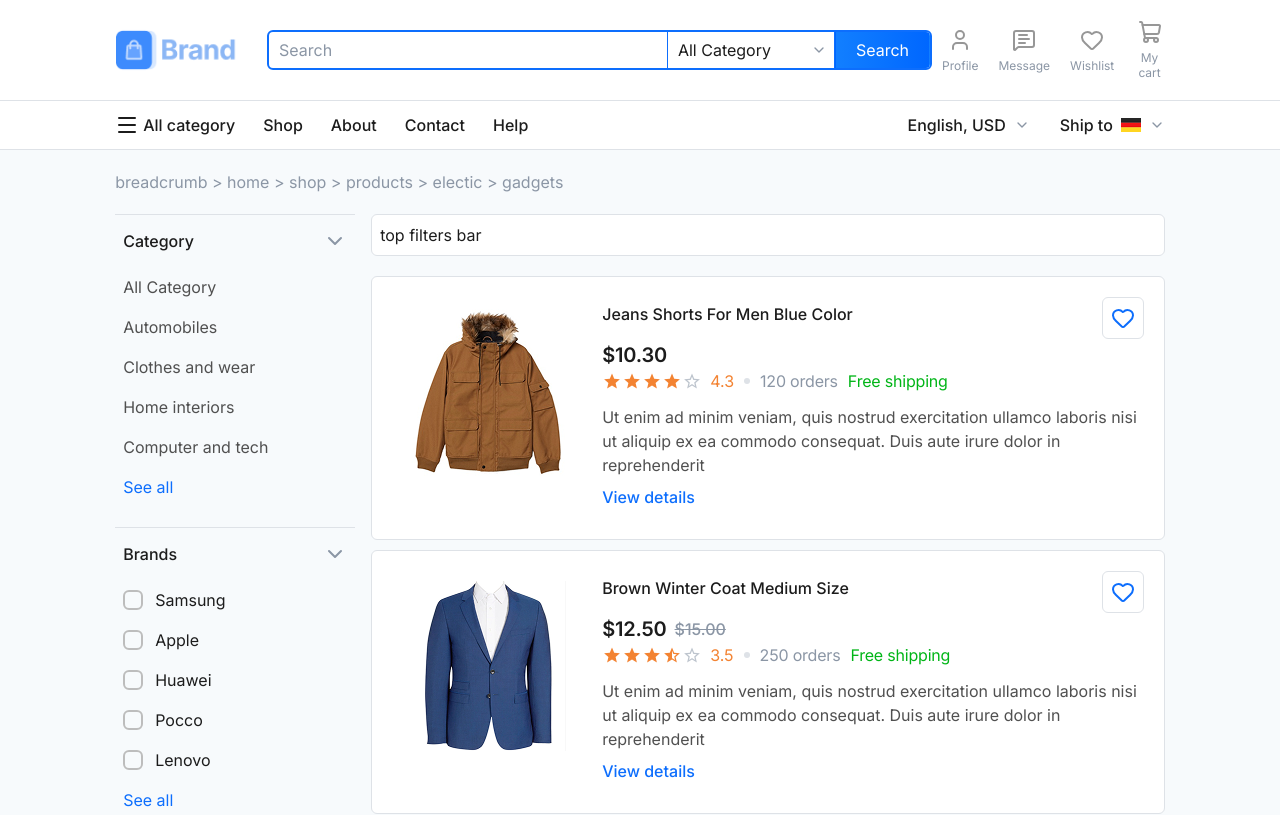
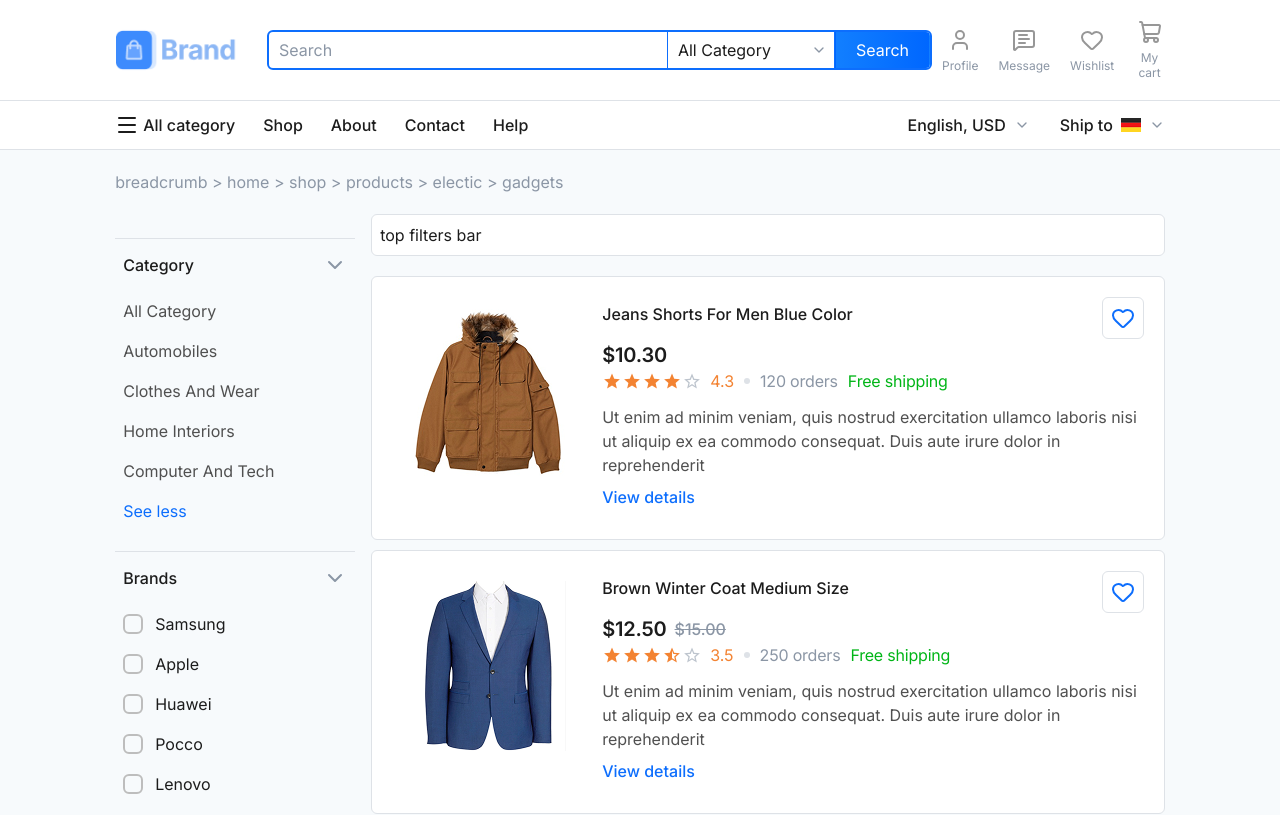
Before and after one commit to aliiashraf777/1rts-brand-ecom-app, a React (Vite) app: page /shop in a window 1280 px wide. Shown: the top 815 px of the page. Built offline with nearby package versions, Linux system fonts and the light colour scheme.

Commit message:
feat(shopMultiFilters): add shop multi select filters

```diff
--- a/src/components/shop/CheckboxBtn.tsx
+++ b/src/components/shop/CheckboxBtn.tsx
@@ -1,17 +1,18 @@
 import { Check } from "lucide-react"
 import StarsDynamicRatings from "./StarsDynamicRatings"
 import type { IfilterOption } from "@/data/shopFiltersData"
+import type { IsearchCategoriesItem } from "@/types/menuTypes"
 
 type Props = {
     item: IfilterOption,
-    selectedId: string,
+    selectedIds: string[],
     onClick?: () => void,
-    variant?: 'checkbox' | 'radio',
+    variant?: 'checkbox' | 'radio' | 'noCheckRadio',
 }
 
-const CheckboxBtn = ({ item, selectedId, onClick, variant = 'checkbox' }: Props) => {
+const CheckboxBtn = ({ item, selectedIds, onClick, variant = 'checkbox' }: Props) => {
 
-    const isSelected = selectedId === item.id
+    const isSelected = selectedIds?.includes(item.id);
 
     return (
         <button
@@ -21,25 +22,35 @@ const CheckboxBtn = ({ item, selectedId, onClick, variant = 'checkbox' }: Props)
                             ${isSelected ? 'text-primary' : ''}
                         `}
         >
-            {variant === 'checkbox'
-                ? (
+            {variant === 'checkbox' && (
+
                 <div className={`
                         w-5 h-5 shrink-0 border-2 border-checkbox-border rounded-card grid place-items-center
                         ${isSelected ? "bg-primary border-primary" : ''}`}>
                     {isSelected &&
                         <Check className="text-white w-4 h-4" />
                     }
-                    </div>)
-                : (
+                </div>
+            )}
+
+            {variant === 'radio' && (
                 <div className={`
                     w-5 h-5 shrink-0 border-2 border-checkbox-border rounded-full grid place-items-center
                     ${isSelected ? "bg-primary border-primary" : ''}`}>
                     {isSelected &&
                         <div className="w-full h-full border-2 border-white rounded-full"></div>
                     }
-                    </div>)
-            }
-            {item.label
+                </div>
+            )}
+
+            {(item.label && variant === 'noCheckRadio')
+                ?
+                <p className={`text-gray-600 ${isSelected ? 'text-primary' : ''
+                    }`}>
+                    {item.label}
+                </p>
+                :
+                (item.label
                     ?
                     <p className="text-text-primary">
                         {item.label}
@@ -48,8 +59,25 @@ const CheckboxBtn = ({ item, selectedId, onClick, variant = 'checkbox' }: Props)
                     <StarsDynamicRatings
                         rating={item.rating!}
                     />
+                )
             }
-        </button>
+
+            {/* {item.label &&
+                <p className="text-text-primary">
+                    {item.label}
+                </p>
+            }
+            {(item.label && variant === 'noCheckRadio') &&
+                <p className={`text-gray-600`}>
+                    {item.label}
+                </p>
+            }
+            {item.rating &&
+                <StarsDynamicRatings
+                    rating={item.rating!}
+                />
+            } */}
+        </button >
     )
 }
 
--- /dev/null
+++ b/src/components/shop/ClearAllFilters.tsx
@@ -0,0 +1,29 @@
+import { hasActiveFilters, type ProductFiltersTy } from "@/pages/shop/Shop"
+
+type Props = {
+    productFilters: ProductFiltersTy
+    onClick: () => void,
+    variant?: 'text' | 'onlyBtn'
+}
+
+const ClearAllFilters = ({ productFilters, onClick, variant = 'text' }: Props) => {
+    return (
+        <div className="flex items-center justify-between py-3 px-2">
+            <p className={`txt-body-medium ${variant === "onlyBtn" && 'hidden'}`}>
+                Filters
+            </p>
+
+            {hasActiveFilters(productFilters) && (
+                <button
+                    type="button"
+                    onClick={onClick}
+                    className="txt-small text-primary cursor-pointer hover:underline"
+                >
+                    Clear all
+                </button>
+            )}
+        </div>
+    )
+}
+
+export default ClearAllFilters
--- a/src/components/shop/FilterItem.tsx
+++ b/src/components/shop/FilterItem.tsx
@@ -8,10 +8,11 @@ type Props = {
     children: React.ReactNode,
     bodyClass?: string,
     seeAll?: boolean,
+    isSeeAllOpen?: boolean,
     seeAllOnClick?: () => void
 }
 
-const FilterItem = ({ title, className, state, onClick, children, bodyClass, seeAll, seeAllOnClick }: Props) => {
+const FilterItem = ({ title, className, state, onClick, children, bodyClass, seeAll, isSeeAllOpen, seeAllOnClick }: Props) => {
     return (
         <div className="w-full border-t border-gray-300">
             {/* filter title */}
@@ -40,7 +41,7 @@ const FilterItem = ({ title, className, state, onClick, children, bodyClass, see
                         onClick={seeAllOnClick}
                         className="w-full py-2.5 px-2 txt-base text-primary flex items-center transition-all duration-300 ease-out cursor-pointer hover:bg-gray-200"
                     >
-                        See all
+                        {!isSeeAllOpen ? 'See all' : 'See less'}
                     </button>
                 }
             </div>
--- a/src/components/shop/ShopFilters.tsx
+++ b/src/components/shop/ShopFilters.tsx
@@ -4,7 +4,8 @@ import { searchCategoriesData } from "@/data/navigationData";
 import { filterBrandsData, filterConditionData, filterFeaturesData, filterRatingsData, } from "@/data/shopFiltersData";
 import CheckboxBtn from "./CheckboxBtn";
 import Button from "../common/Button";
-import type { ProductFiltersTy } from "@/pages/shop/Shop";
+import { hasActiveFilters, initialFilters, type ProductFiltersTy } from "@/pages/shop/Shop";
+import ClearAllFilters from "./ClearAllFilters";
 
 type Props = {
     productFilters: ProductFiltersTy,
@@ -29,6 +30,9 @@ const ShopFilters = ({ productFilters, setProductFilters }: Props) => {
 
     // ratings toggle state
     const [isRatingsFilterOpen, setIsRatingsFilterOpen] = useState(true)
+
+    // see all toggle state
+    const [isSeeAllOpen, setIsSeeAllOpen] = useState(false);
 
     const toggleFilter = (filter: string) => {
         switch (filter) {
@@ -139,38 +143,48 @@ const ShopFilters = ({ productFilters, setProductFilters }: Props) => {
 
 
     // filters onClick update methods
+    const toggleInArrayT = <T,>(arr: T[], value: T): T[] => (
+        arr.includes(value)
+            ? arr.filter((v) => v !== value)
+            : [...arr, value]
+    );
+
     const updateCategory = (categoryId: string) => {
         setProductFilters((prev) => ({
             ...prev,
-            categoryId: [categoryId],
+            categoryIds: toggleInArrayT(prev.categoryIds, categoryId),
         }))
     };
 
     const updateBrand = (brandId: string) => {
         setProductFilters((prev) => ({
             ...prev,
-            brandIds: [brandId],
+            brandIds: toggleInArrayT(prev.brandIds, brandId),
         }))
     };
 
     const updateFeature = (featureId: string) => {
         setProductFilters((prev) => ({
             ...prev,
-            featureIds: [featureId],
+            featureIds: toggleInArrayT(prev.featureIds, featureId),
         }))
     };
 
     const updateCondition = (conditionId: string) => {
         setProductFilters((prev) => ({
             ...prev,
-            conditionId,
+            conditionIds: toggleInArrayT(prev.conditionIds, conditionId),
         }));
     };
+
+    const selectedRatingIds = filterRatingsData
+        .filter((d) => productFilters.ratings.includes(d.rating!))
+        .map((d) => d.id)
 
     const updateRatings = (rating: number) => {
         setProductFilters((prev) => ({
             ...prev,
-            rating,
+            ratings: toggleInArrayT(prev.ratings, rating)
         }));
     };
 
@@ -182,9 +196,25 @@ const ShopFilters = ({ productFilters, setProductFilters }: Props) => {
         }));
     };
 
+    // reset all filters
+    const clearAllFilters = () => {
+        setProductFilters(initialFilters);
+        setMinRange(MIN_PRICE);
+        setMaxRange(MAX_PRICE);
+        setMinInput(String(MIN_PRICE));
+        setMaxInput(String(MAX_PRICE))
+    }
+
 
     return (
         <div className="hidden lg:block w-[240px] shrink-0">
+
+            {/* resetBtn */}
+            <ClearAllFilters
+                productFilters={productFilters}
+                onClick={clearAllFilters}
+                variant="onlyBtn"
+            />
 
             {/* category filter */}
             <FilterItem
@@ -192,19 +222,31 @@ const ShopFilters = ({ productFilters, setProductFilters }: Props) => {
                 state={isCategoryFilterOpen}
                 onClick={() => toggleFilter('category')}
                 seeAll
+                isSeeAllOpen
+                seeAllOnClick={() => setIsSeeAllOpen((prev) => !prev)}
             >
-                {searchCategoriesData.slice(0, 5).map((item, idx) => (
-                    <button
-                        key={`${item.text}-${idx}`}
-                        type="button"
+                {searchCategoriesData.slice(0, 5).map((item) => (
+                    <CheckboxBtn
+                        key={`${item.id}`}
+                        item={item}
+                        selectedIds={productFilters.categoryIds}
                         onClick={() => updateCategory(item.id)}
-                        className={`w-full py-2.5 px-2 txt-base text-gray-600 flex items-center transition-all duration-300 ease-out cursor-pointer hover:bg-gray-200
-                            ${productFilters.categoryId[0] === item.id ? 'text-primary' : ''}
-                        `}
-                    >
-                        {item.text}
-                    </button>
+                        variant="noCheckRadio"
+                    />
                 ))}
+
+                {/* see all open */}
+                {isSeeAllOpen &&
+                    searchCategoriesData.slice(5,).map((item) => (
+                        <CheckboxBtn
+                            key={`${item.id}`}
+                            item={item}
+                            selectedIds={productFilters.categoryIds}
+                            onClick={() => updateCategory(item.id)}
+                            variant="noCheckRadio"
+                        />
+                    ))
+                }
             </FilterItem>
 
             {/* brands filter */}
@@ -218,7 +260,7 @@ const ShopFilters = ({ productFilters, setProductFilters }: Props) => {
                     <CheckboxBtn
                         key={`${item.id}`}
                         item={item}
-                        selectedId={productFilters.brandIds[0] ?? ""}
+                        selectedIds={productFilters.brandIds}
                         onClick={() => updateBrand(item.id)}
                     />
                 ))}
@@ -235,7 +277,7 @@ const ShopFilters = ({ productFilters, setProductFilters }: Props) => {
                     <CheckboxBtn
                         key={`${item.label}-${idx}`}
                         item={item}
-                        selectedId={productFilters.featureIds[0] ?? ""}
+                        selectedIds={productFilters.featureIds}
                         onClick={() => updateFeature(item.id)}
                     />
                 ))}
@@ -331,7 +373,7 @@ const ShopFilters = ({ productFilters, setProductFilters }: Props) => {
                     <CheckboxBtn
                         key={`${item.id}`}
                         item={item}
-                        selectedId={productFilters.conditionId ?? ""}
+                        selectedIds={productFilters.conditionIds}
                         onClick={() => updateCondition(item.id)}
                         variant="radio"
                     />
@@ -349,10 +391,7 @@ const ShopFilters = ({ productFilters, setProductFilters }: Props) => {
                     <CheckboxBtn
                         key={`${item.id}`}
                         item={item}
-                        selectedId={productFilters.rating === item.rating
-                            ? item.id
-                            : ""
-                        }
+                        selectedIds={selectedRatingIds}
                         onClick={() => updateRatings(item.rating!)}
                     />
                 ))}
--- a/src/data/navigationData.tsx
+++ b/src/data/navigationData.tsx
@@ -7,60 +7,70 @@ export const searchCategoriesData: IsearchCategoriesItem[] = [
     {
         id: 'cat0',
         text: 'All Category',
+        label: 'All Category',
         link: '/',
         bgImg: heroBanner,
     },
     {
         id: 'cat1',
         text: 'Automobiles',
+        label: 'Automobiles',
         link: '/',
         bgImg: heroBanner,
     },
     {
         id: 'cat2',
         text: 'Clothes and wear',
+        label: 'Clothes and wear',
         link: '/',
         bgImg: heroBg,
     },
     {
         id: 'cat3',
         text: 'Home interiors',
+        label: 'Home interiors',
         link: '/',
         bgImg: interiorBg,
     },
     {
         id: 'cat4',
         text: 'Computer and tech',
+        label: 'Computer and tech',
         link: '/',
         bgImg: computerBg,
     },
     {
         id: 'cat5',
         text: 'Tools, equipment',
+        label: 'Tools, equipment',
         link: '/',
         bgImg: heroBanner,
     },
     {
         id: 'cat6',
         text: 'Sports and outdoor',
+        label: 'Sports and outdoor',
         link: '/',
         bgImg: sportsBg,
     },
     {
         id: 'cat7',
         text: 'Animal and pets',
+        label: 'Animal and pets',
         link: '/',
         bgImg: petBg,
     },
     {
         id: 'cat8',
         text: 'Machinery tools',
+        label: 'Machinery tools',
         link: '/',
         bgImg: heroBg,
     },
     {
         id: 'cat9',
         text: 'More category',
+        label: 'More category',
         link: '/',
         bgImg: heroBg,
     },
--- a/src/pages/shop/Shop.tsx
+++ b/src/pages/shop/Shop.tsx
@@ -8,24 +8,35 @@ import { useMemo, useState } from "react"
 
 
 export type ProductFiltersTy = {
-  categoryId: string[],
+  categoryIds: string[],
   brandIds: string[],
   featureIds: string[],
-  conditionId: string | null,
-  rating: number | null,
+  conditionIds: string[],
+  ratings: string[],
   minPrice: number,
   maxPrice: number,
 };
 
-const initialFilters: ProductFiltersTy = {
-  categoryId: [],
+export const initialFilters: ProductFiltersTy = {
+  categoryIds: [],
   brandIds: [],
   featureIds: [],
-  conditionId: null,
-  rating: null,
+  conditionIds: [],
+  ratings: [],
   minPrice: 0,
   maxPrice: 1000,
 };
+
+// helper for clear all buttons
+export const hasActiveFilters = (filters: ProductFiltersTy) =>
+  filters.categoryIds.length > 0 ||
+  filters.brandIds.length > 0 ||
+  filters.featureIds.length > 0 ||
+  filters.conditionIds.length > 0 ||
+  filters.ratings.length > 0 ||
+  filters.minPrice !== initialFilters.minPrice ||
+  filters.maxPrice !== initialFilters.maxPrice;
+
 
 type Props = {}
 
@@ -38,12 +49,14 @@ const Shop = (props: Props) => {
     productsData.filter((product) => {
 
       const matchedCategory =
-        productFilters.categoryId.length === 0 ||
-        (product.categoryId?.some((catId) => productFilters.categoryId.includes(catId)) ?? false)
+        productFilters.categoryIds.length === 0 ||
+        (product.categoryId?.some((catId) => productFilters.categoryIds.includes(catId)) ?? false);
 
       const matchedBrand =
         productFilters.brandIds.length === 0 ||
-        (product.brandId && productFilters.brandIds.includes(product.brandId));
+        (product.brandId
+          ? productFilters.brandIds.includes(product.brandId)
+          : false);
 
       const matchedFeature =
         productFilters.featureIds.length === 0 ||
@@ -59,12 +72,14 @@ const Shop = (props: Props) => {
         productPrice <= productFilters.maxPrice;
 
       const matchedCondition =
-        !productFilters.conditionId ||
-        product.conditionId === productFilters.conditionId;
+        productFilters.conditionIds.length === 0 ||
+        (product.conditionId
+          ? productFilters.conditionIds.includes(product.conditionId)
+          : false);
 
       const matchedRatings =
-        !productFilters.rating ||
-        productRating >= productFilters.rating;
+        productFilters.ratings.length === 0 ||
+        productFilters.ratings.some((r) => productRating >= Number(r))
 
       return (
         matchedPrice &&
--- a/src/types/menuTypes.ts
+++ b/src/types/menuTypes.ts
@@ -5,6 +5,7 @@ export type searchCategoriesTy = string[]
 export interface IsearchCategoriesItem {
     id: string,
     text: string,
+    label: string,
     link: string,
     bgImg: string,
 }
```
Lines whose indentation alone changed are shown as unchanged.
